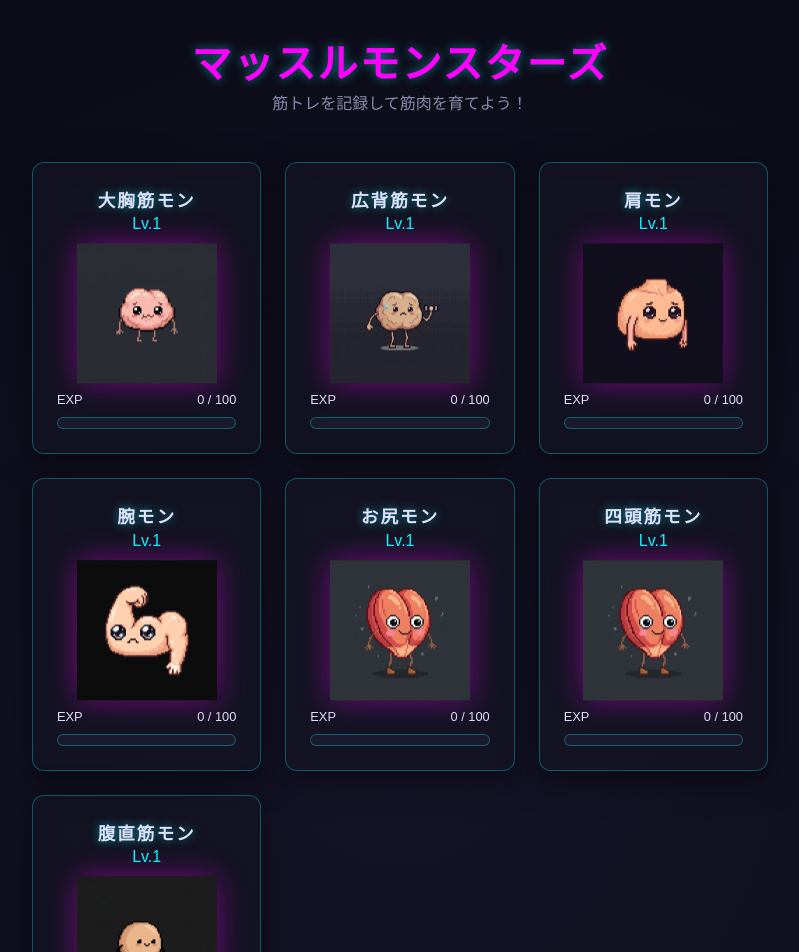
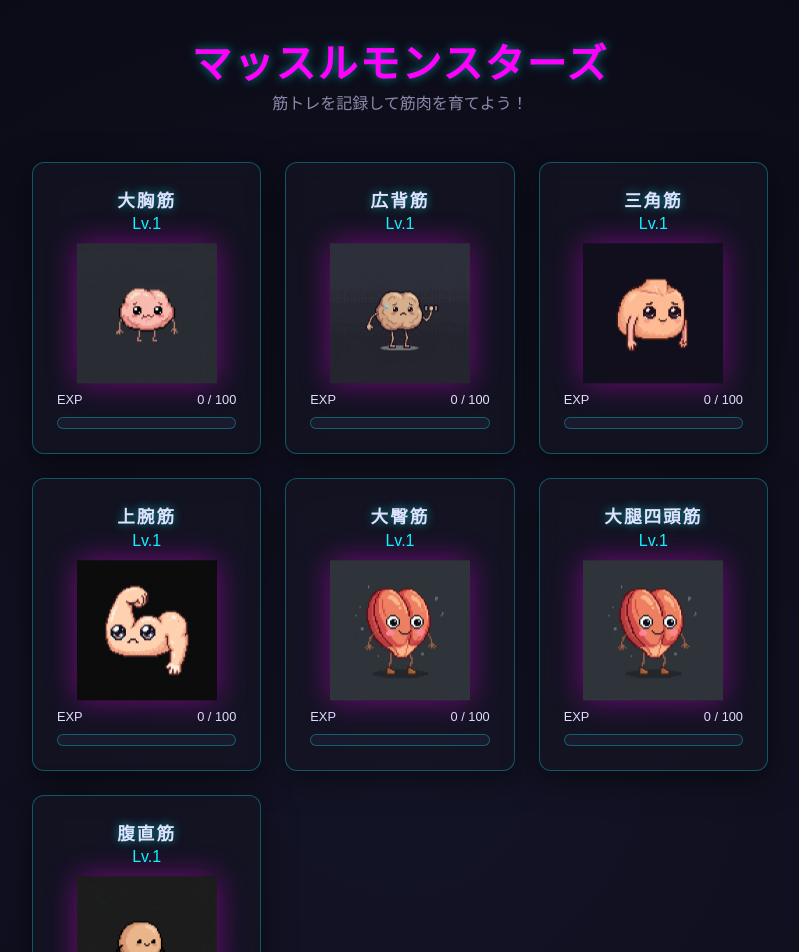
Before and after one commit to Uchu-Kurage/muscle_monsters, a React (Vite) app: page / in a window 1280 px wide. Shown: the top 952 px of the page, without its empty margins (240-1039 px from the left). Built offline with nearby package versions, Linux system fonts and the light colour scheme; a web font is replaced by a local one.

Commit message:
Rename character names to formal muscle names

```diff
--- a/src/App.tsx
+++ b/src/App.tsx
@@ -65,13 +65,13 @@ const INITIAL_STATE: AppState = {
 };
 
 const MUSCLE_NAMES: Record<MuscleType, string> = {
-  chest: '大胸筋モン',
-  back: '広背筋モン',
-  shoulder: '肩モン',
-  arms: '腕モン',
-  glutes: 'お尻モン',
-  legs: '四頭筋モン',
-  abs: '腹直筋モン'
+  chest: '大胸筋',
+  back: '広背筋',
+  shoulder: '三角筋',
+  arms: '上腕筋',
+  glutes: '大臀筋',
+  legs: '大腿四頭筋',
+  abs: '腹直筋'
 };
 
 const DETRAIN_THRESHOLD_MS = 14 * 24 * 60 * 60 * 1000; // 14日間
```
